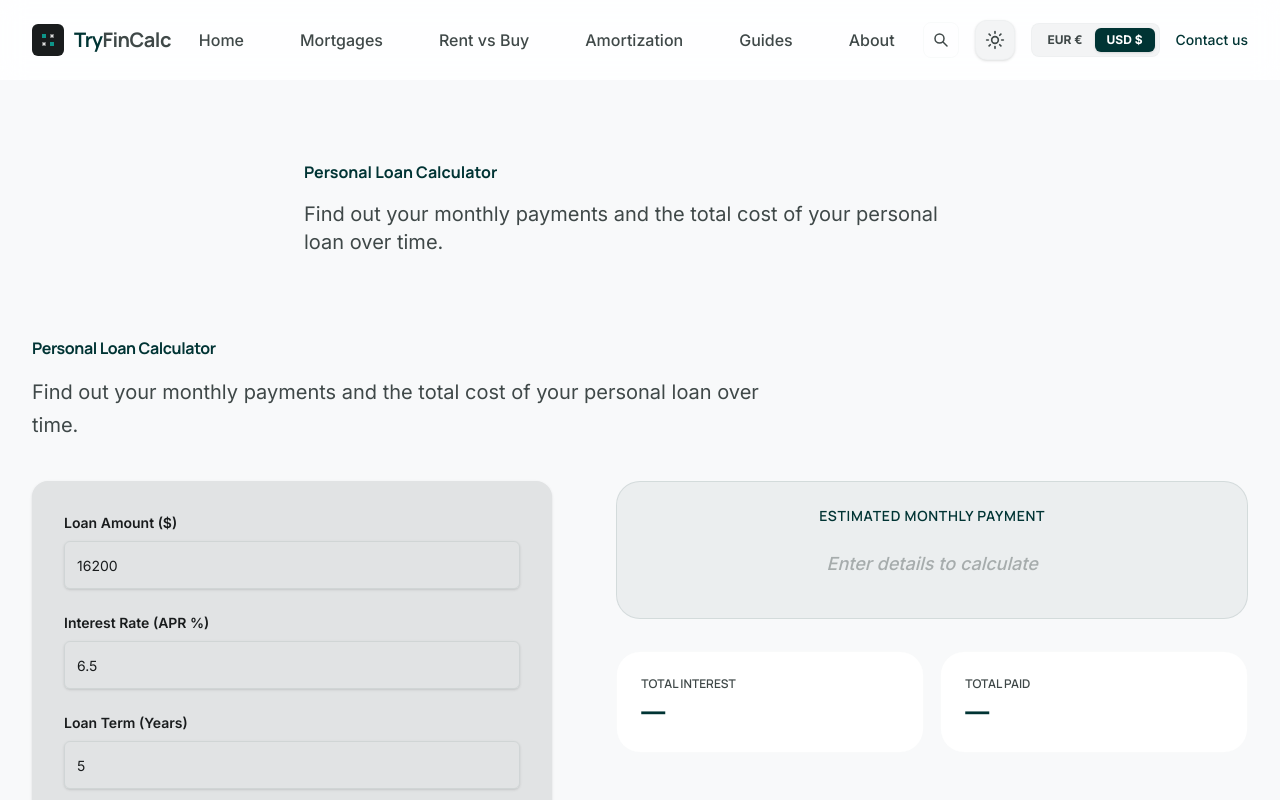
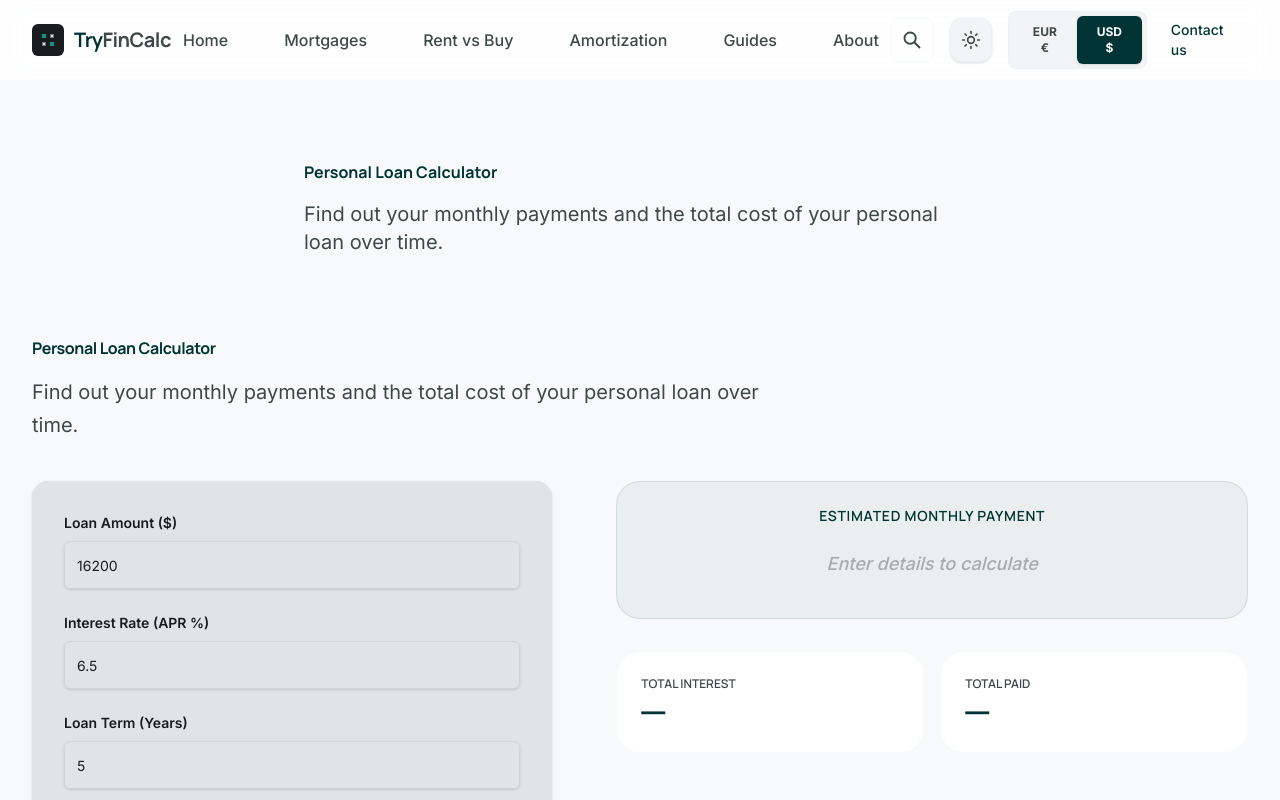
Before and after one commit to josefmomo214/Tryfincalc, a Next.js app: page /loan-calculator in a window 1280 px wide. Shown: the top 800 px of the page. Built offline with nearby package versions, Linux system fonts and the light colour scheme.

Commit message:
Deploy blog system and SEO updates

```diff
--- a/src/components/navigation/Header.tsx
+++ b/src/components/navigation/Header.tsx
@@ -58,9 +58,9 @@ export function Header({ onSearchOpen }: HeaderProps) {
             <button
               onClick={onSearchOpen}
               aria-label="Search"
-              className="p-2 w-[36px] h-[36px] flex items-center justify-center text-on-surface-variant hover:text-primary transition-colors border border-outline-variant/10 hover:bg-surface-container-low rounded-lg"
+              className="p-2 w-11 h-11 flex items-center justify-center text-on-surface-variant hover:text-primary transition-colors border border-outline-variant/10 hover:bg-surface-container-low rounded-lg"
             >
-              <svg width="16" height="16" viewBox="0 0 16 16" fill="none" stroke="currentColor" strokeWidth="1.5" strokeLinecap="round">
+              <svg width="20" height="20" viewBox="0 0 16 16" fill="none" stroke="currentColor" strokeWidth="1.5" strokeLinecap="round">
                 <circle cx="6.5" cy="6.5" r="4.5"/>
                 <line x1="10" y1="10" x2="14" y2="14"/>
               </svg>
@@ -70,7 +70,7 @@ export function Header({ onSearchOpen }: HeaderProps) {
               <button
                 onClick={() => handleCurrencyChange('eur')}
                 className={cn(
-                  "px-3 py-1 text-xs font-bold rounded-md transition-all",
+                  "px-4 py-2 text-xs font-bold rounded-md transition-all min-w-[3rem]",
                   currency === 'EUR' ? "bg-primary text-white shadow-sm" : "text-on-surface-variant hover:text-primary"
                 )}
               >
@@ -79,14 +79,14 @@ export function Header({ onSearchOpen }: HeaderProps) {
               <button
                 onClick={() => handleCurrencyChange('usd')}
                 className={cn(
-                  "px-3 py-1 text-xs font-bold rounded-md transition-all",
+                  "px-4 py-2 text-xs font-bold rounded-md transition-all min-w-[3rem]",
                   currency === 'USD' ? "bg-primary text-white shadow-sm" : "text-on-surface-variant hover:text-primary"
                 )}
               >
                 USD $
               </button>
             </div>
-            <Link href="/contact" className="text-sm font-medium text-primary hover:underline underline-offset-4">
+            <Link href="/contact" className="text-sm font-medium text-primary hover:underline underline-offset-4 px-2 py-2">
               Contact us
             </Link>
           </div>
@@ -95,9 +95,9 @@ export function Header({ onSearchOpen }: HeaderProps) {
             <button
                onClick={onSearchOpen}
                aria-label="Search"
-               className="p-2 rounded-md text-on-surface-variant hover:bg-surface-container-low transition-colors"
+               className="p-3 w-11 h-11 flex items-center justify-center rounded-md text-on-surface-variant hover:bg-surface-container-low transition-colors"
             >
-              <Search size={20} />
+              <Search size={22} />
             </button>
             <ThemeToggle />
             <button
--- a/src/components/navigation/ThemeToggle.tsx
+++ b/src/components/navigation/ThemeToggle.tsx
@@ -10,7 +10,7 @@ export function ThemeToggle({ className }: { className?: string }) {
     <button
       onClick={toggleTheme}
       className={cn(
-        "relative inline-flex h-10 w-10 items-center justify-center rounded-xl bg-surface-container-low border border-outline-variant/10 text-on-surface-variant hover:text-primary transition-all duration-300 hover:bg-surface-container shadow-sm overflow-hidden group",
+        "relative inline-flex h-11 w-11 items-center justify-center rounded-xl bg-surface-container-low border border-outline-variant/10 text-on-surface-variant hover:text-primary transition-all duration-300 hover:bg-surface-container shadow-sm overflow-hidden group",
         className
       )}
       aria-label="Toggle theme"
--- a/src/components/ui/Input.tsx
+++ b/src/components/ui/Input.tsx
@@ -5,9 +5,13 @@ export type InputProps = React.InputHTMLAttributes<HTMLInputElement>;
 
 const Input = React.forwardRef<HTMLInputElement, InputProps>(
   ({ className, type, ...props }, ref) => {
+    const isNumeric = type === "number";
+
     return (
       <input
         type={type}
+        inputMode={isNumeric ? "decimal" : props.inputMode}
+        pattern={isNumeric ? "[0-9]*" : props.pattern}
         className={cn(
           "flex h-12 w-full rounded-md border border-outline-variant/50 bg-transparent px-3 py-1 text-sm shadow-sm transition-colors",
           "file:border-0 file:bg-transparent file:text-sm file:font-medium",
--- a/src/pages/_app.tsx
+++ b/src/pages/_app.tsx
@@ -13,7 +13,7 @@ export default function App({ Component, pageProps }: AppProps) {
       <Script
         id="cookieyes"
         src="https://cdn-cookieyes.com/client_data/[YOUR-UNIQUE-ID]/script.js"
-        strategy="beforeInteractive"
+        strategy="afterInteractive"
       />
       <div className={`${manrope.variable} ${inter.variable} font-sans`}>
         <Component {...pageProps} />
```
